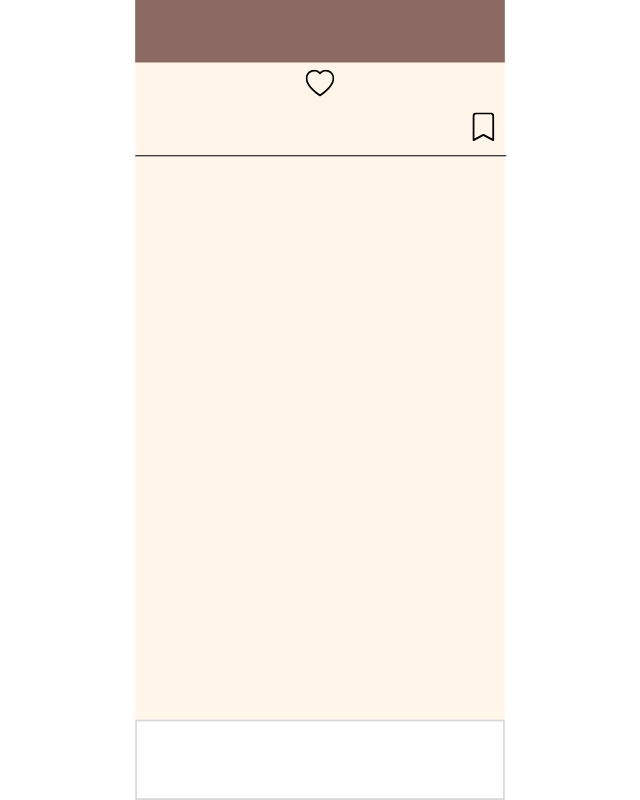
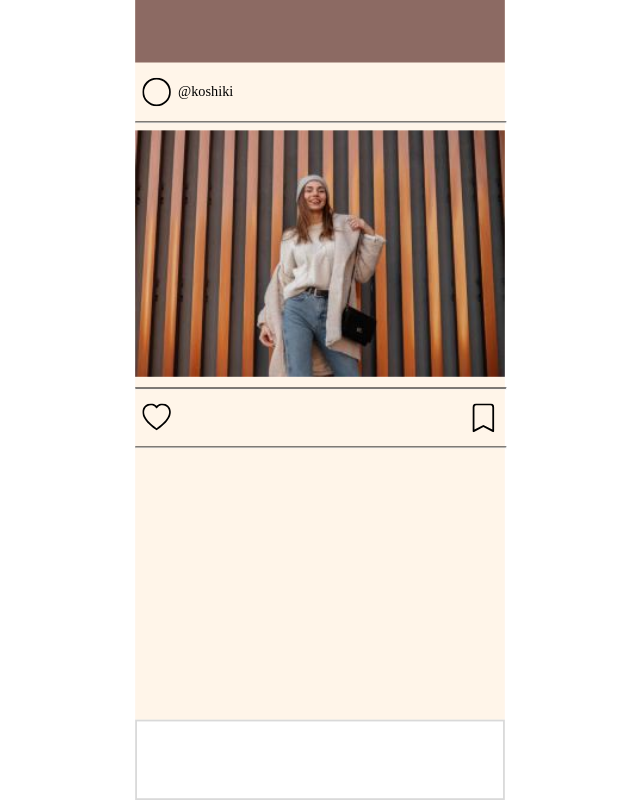
Before and after one commit to uedamasanari/school_develop_1, a Next.js app in the folder corde_cloud/frontend/: page /timeline in a window 1280 px wide. Shown: the whole page, without its empty margins (320-960 px from the left). Built offline with nearby package versions, Linux system fonts and the light colour scheme.

Commit message:
timeline

```diff
--- a/corde_cloud/frontend/src/pages/timeline.jsx
+++ b/corde_cloud/frontend/src/pages/timeline.jsx
@@ -2,8 +2,20 @@ import styles from '@/styles/Timeline.module.css';
 
 export default function Timeline() {
   return (
+
     <div className={styles.container}>
-
+      <div>
+        <div className={styles.profile}>
+          <svg xmlns="http://www.w3.org/2000/svg" width="32" height="32" fill="currentColor" class="bi bi-circle" viewBox="0 0 16 16">
+            <path d="M8 15A7 7 0 1 1 8 1a7 7 0 0 1 0 14zm0 1A8 8 0 1 0 8 0a8 8 0 0 0 0 16z"/>
+          </svg>
+          <p className={styles.p}>@koshiki</p>
+        </div>
+        <hr className={styles.horizontalLine} />
+        <img src='Timeline/rei1.jpg' className={styles.img}></img>
+        <hr className={styles.horizontalLine} />
+      </div>
+      <div className={styles.icons}>
       <svg xmlns="http://www.w3.org/2000/svg" width="32" height="32" fill="currentColor" className={`${styles.icon} ${styles.leftIcon}`} viewBox="0 0 16 16">
         <path d="m8 2.748-.717-.737C5.6.281 2.514.878 1.4 3.053c-.523 1.023-.641 2.5.314 4.385.92 1.815 2.834 3.989 6.286 6.357 3.452-2.368 5.365-4.542 6.286-6.357.955-1.886.838-3.362.314-4.385C13.486.878 10.4.28 8.717 2.01L8 2.748zM8 15C-7.333 4.868 3.279-3.04 7.824 1.143c.06.055.119.112.176.171a3.12 3.12 0 0 1 .176-.17C12.72-3.042 23.333 4.867 8 15z" />
       </svg>
@@ -11,8 +23,10 @@ export default function Timeline() {
       <svg xmlns="http://www.w3.org/2000/svg" width="32" height="32" fill="currentColor" className={`${styles.icon} ${styles.rightIcon}`} viewBox="0 0 16 16">
         <path d="M2 2a2 2 0 0 1 2-2h8a2 2 0 0 1 2 2v13.5a.5.5 0 0 1-.777.416L8 13.101l-5.223 2.815A.5.5 0 0 1 2 15.5V2zm2-1a1 1 0 0 0-1 1v12.566l4.723-2.482a.5.5 0 0 1 .554 0L13 14.566V2a1 1 0 0 0-1-1H4z" />
       </svg>
-
-      <hr className={styles.horizontalLine} />
+      </div>
+      <div>
+        <hr className={styles.horizontalLine} />
+      </div>
       </div>
   );
 }
--- a/corde_cloud/frontend/src/styles/Timeline.module.css
+++ b/corde_cloud/frontend/src/styles/Timeline.module.css
@@ -1,7 +1,27 @@
 .container {
+    margin-top: 8px;
+}
+
+.profile {
     display: flex;
     align-items: center;
-    flex-direction: column; /* コンテンツを縦方向に配置するために追加 */
+    margin-right: 8px;
+    margin-left: 8px;
+}
+
+.p {
+    margin-right: 8px;
+    margin-left: 8px;
+}
+
+.img {
+    width: 100%; /* 画像の幅を親要素に合わせる */
+    height: auto; /* アスペクト比を維持したまま、高さを自動調整する */
+}
+
+.icons {
+    display: flex; /* アイコンを同じ行に配置するために追加 */
+    justify-content: space-between; /* アイコンを行の両端に配置するように修正 */
 }
 
 .icon {
@@ -14,8 +34,8 @@
 }
 
 .leftIcon {
-    margin-right: 0;
-    margin-left: 0;
+    margin-right: 8px;
+    margin-left: 8px;
 }
 
 .rightIcon {
```
Also changed, not shown: corde_cloud/frontend/public/Timeline/rei1.jpg (added).
